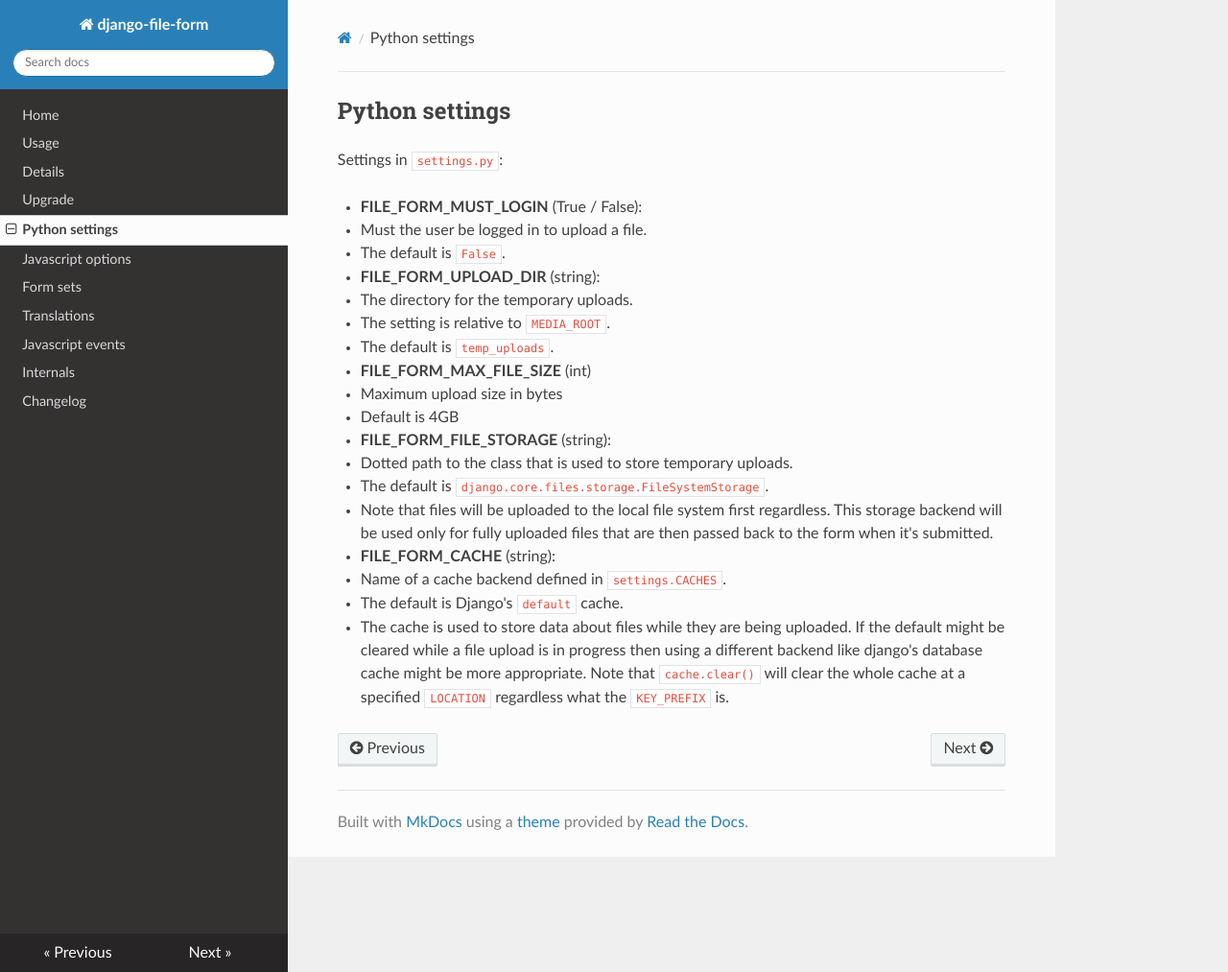
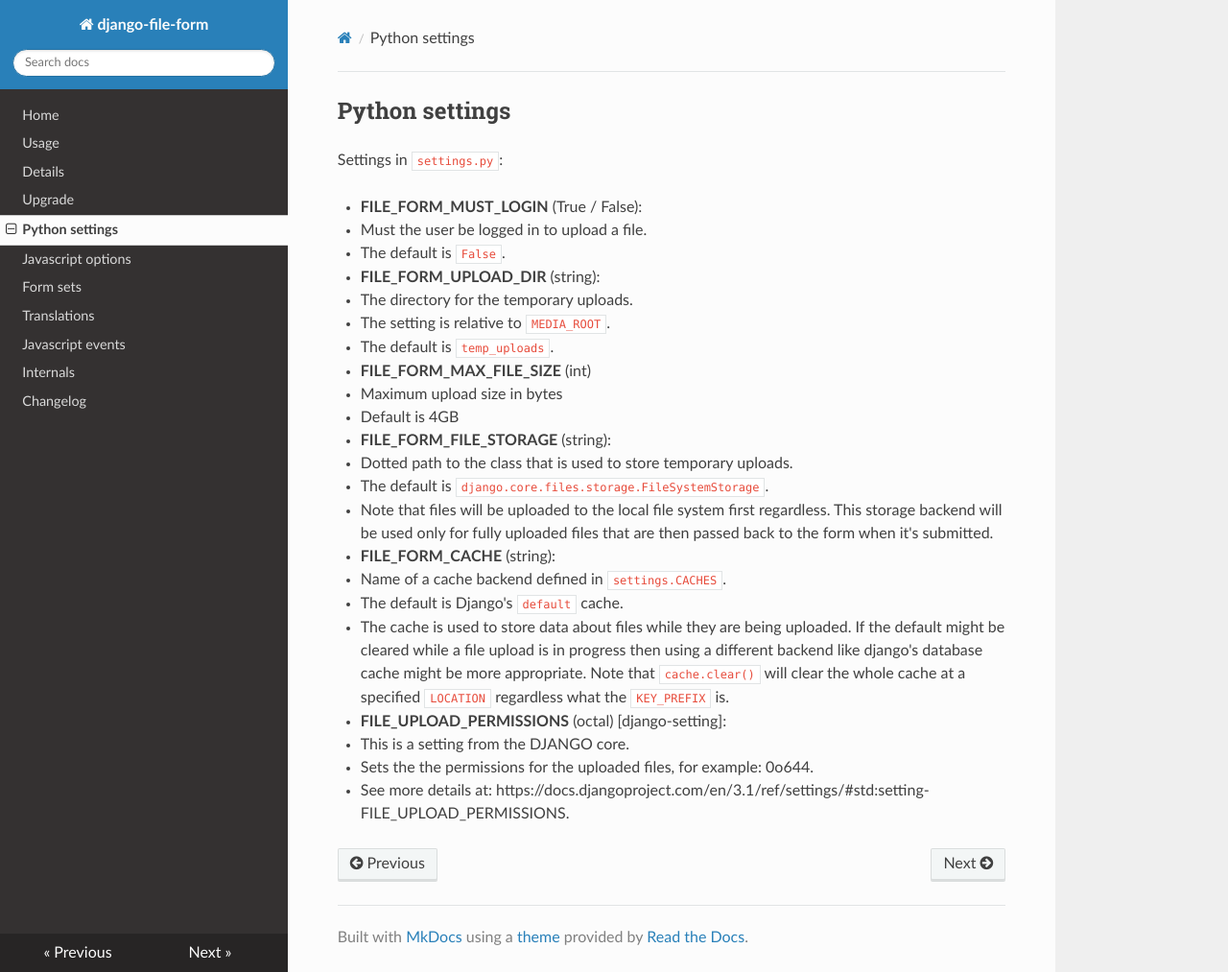
Before and after one commit to mbraak/django-file-form, an MkDocs documentation site: the page built from docs/python_settings.md, in a window 1280 px wide and 1013 px high. Shown: the whole window at 96% size. Built offline with MkDocs 1.6.1, drawn with Linux system fonts in a browser that asks for light colours; nearby versions of some CDN libraries.

Commit message:
FILE_UPLOAD_PERMISSIONS (#426)
* FILE_UPLOAD_PERMISSIONS

FILE_UPLOAD_PERMISSIONS

* typo

typo

```diff
--- a/docs/python_settings.md
+++ b/docs/python_settings.md
@@ -24,3 +24,8 @@
   * Name of a cache backend defined in `settings.CACHES`.
   * The default is Django's `default` cache.
   * The cache is used to store data about files while they are being uploaded. If the default might be cleared while a file upload is in progress then using a different backend like django's database cache might be more appropriate. Note that `cache.clear()` will clear the whole cache at a specified `LOCATION` regardless what the `KEY_PREFIX` is.
+
+* **FILE_UPLOAD_PERMISSIONS** (octal) [django-setting]:
+  * This is a setting from the DJANGO core.
+  * Sets the the permissions for the uploaded files, for example: 0o644.
+  * See more details at: https://docs.djangoproject.com/en/3.1/ref/settings/#std:setting-FILE_UPLOAD_PERMISSIONS.
```
